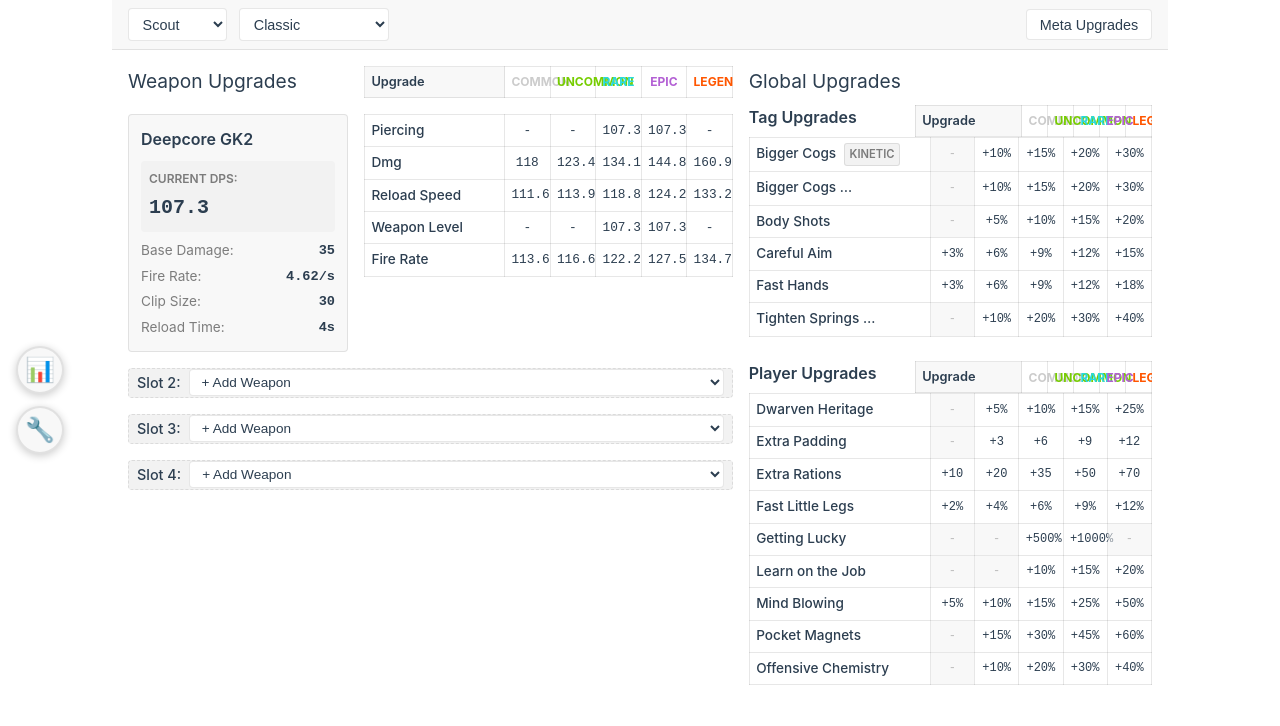
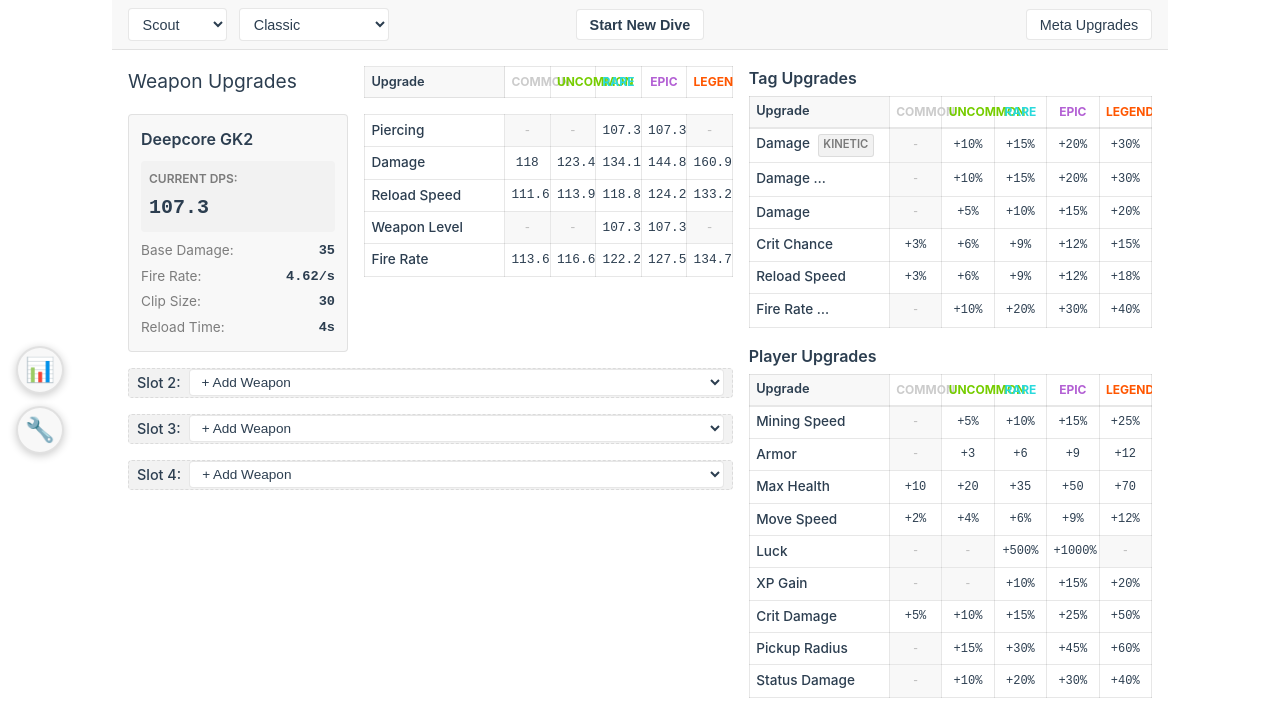
Before and after one commit to daniell-me/dwarf-math, a Vue app: page / in a window 1280 px wide. Shown: the top 726 px of the page. Built offline with nearby package versions, Linux system fonts and the light colour scheme.

Commit message:
mostly fix upgrade tables

```diff
--- a/src/components/v2/GlobalUpgradeTableV2.vue
+++ b/src/components/v2/GlobalUpgradeTableV2.vue
@@ -12,6 +12,16 @@
 const globalUpgradesStore = useGlobalUpgradesStore()
 
 function formatStatName(stat: string): string {
+  // Special case mappings for abbreviations
+  const specialCases: Record<string, string> = {
+    dmg: 'Damage',
+    xpGain: 'XP Gain'
+  }
+
+  if (specialCases[stat]) {
+    return specialCases[stat]
+  }
+
   // Convert camelCase to Title Case with spaces
   return stat
     .replace(/([A-Z])/g, ' $1')
@@ -48,6 +58,11 @@
   const value = getUpgradeValue(upgrade, rarity)
   if (value === null || value === undefined) return
 
+  // Add pulse animation
+  const target = event.currentTarget as HTMLElement
+  target.classList.add('pulse')
+  setTimeout(() => target.classList.remove('pulse'), 300)
+
   // Shift+click to remove one
   if (event.shiftKey) {
     globalUpgradesStore.removeOneUpgrade(upgrade.name, upgrade.tags, rarity)
@@ -57,13 +72,15 @@
   }
 }
 
-function getUpgradeCount(upgrade: Upgrade, rarity: Rarity): number {
-  return globalUpgradesStore.getUpgradeCount(upgrade.name, upgrade.tags, rarity)
-}
-
 function getUpgradeKey(upgrade: Upgrade): string {
   return upgrade.tags && upgrade.tags.length > 0
     ? `${upgrade.name}-${upgrade.tags.join(',')}`
+    : upgrade.name
+}
+
+function getUpgradeTooltip(upgrade: Upgrade): string {
+  return upgrade.description
+    ? `${upgrade.name} - ${upgrade.description}`
     : upgrade.name
 }
 </script>
@@ -72,11 +89,7 @@
   <div class="global-upgrade-table">
     <!-- Tag Upgrades Section -->
     <div v-if="tagUpgrades.length > 0" class="upgrade-section">
-      <div class="section-header">
-        <div class="section-title-wrapper">
       <h3 class="section-title">Tag Upgrades</h3>
-        </div>
-        <div class="rarity-headers-wrapper">
       <table class="rarity-headers-table">
         <thead>
           <tr>
@@ -92,13 +105,11 @@
           </tr>
         </thead>
       </table>
-        </div>
-      </div>
       <table class="upgrade-table">
         <tbody>
           <tr v-for="upgrade in tagUpgrades" :key="getUpgradeKey(upgrade)">
-            <td class="upgrade-name" :title="upgrade.description">
-              {{ upgrade.name }}
+            <td class="upgrade-name" :title="getUpgradeTooltip(upgrade)">
+              {{ formatStatName(upgrade.stat) }}
               <span v-if="upgrade.tags && upgrade.tags.length > 0 && !upgrade.tags.includes('all')" class="tag-badge">
                 {{ upgrade.tags[0].toUpperCase() }}
               </span>
@@ -107,13 +118,10 @@
               v-for="rarity in rarities"
               :key="rarity"
               class="upgrade-cell"
-              :class="{ selected: getUpgradeCount(upgrade, rarity) > 0, disabled: getUpgradeValue(upgrade, rarity) === null }"
+              :class="{ disabled: getUpgradeValue(upgrade, rarity) === null }"
               @click="handleCellClick(upgrade, rarity, $event)"
             >
               <span class="upgrade-value">{{ formatUpgradeValue(upgrade, rarity) }}</span>
-              <span v-if="getUpgradeCount(upgrade, rarity) > 0" class="count-badge">
-                {{ getUpgradeCount(upgrade, rarity) }}
-              </span>
             </td>
           </tr>
         </tbody>
@@ -122,11 +130,7 @@
 
     <!-- Player Upgrades Section -->
     <div v-if="playerUpgrades.length > 0" class="upgrade-section">
-      <div class="section-header">
-        <div class="section-title-wrapper">
       <h3 class="section-title">Player Upgrades</h3>
-        </div>
-        <div class="rarity-headers-wrapper">
       <table class="rarity-headers-table">
         <thead>
           <tr>
@@ -142,25 +146,20 @@
           </tr>
         </thead>
       </table>
-        </div>
-      </div>
       <table class="upgrade-table">
         <tbody>
           <tr v-for="upgrade in playerUpgrades" :key="getUpgradeKey(upgrade)">
-            <td class="upgrade-name" :title="upgrade.description">
-              {{ upgrade.name }}
+            <td class="upgrade-name" :title="getUpgradeTooltip(upgrade)">
+              {{ formatStatName(upgrade.stat) }}
             </td>
             <td
               v-for="rarity in rarities"
               :key="rarity"
               class="upgrade-cell"
-              :class="{ selected: getUpgradeCount(upgrade, rarity) > 0, disabled: getUpgradeValue(upgrade, rarity) === null }"
+              :class="{ disabled: getUpgradeValue(upgrade, rarity) === null }"
               @click="handleCellClick(upgrade, rarity, $event)"
             >
               <span class="upgrade-value">{{ formatUpgradeValue(upgrade, rarity) }}</span>
-              <span v-if="getUpgradeCount(upgrade, rarity) > 0" class="count-badge">
-                {{ getUpgradeCount(upgrade, rarity) }}
-              </span>
             </td>
           </tr>
         </tbody>
@@ -174,57 +173,45 @@
   width: 100%;
   display: flex;
   flex-direction: column;
-  gap: 1.5rem;
+  gap: 0.5rem;
 }
 
 .upgrade-section {
   display: flex;
   flex-direction: column;
   gap: 0;
-}
-
-.section-header {
-  display: flex;
-  gap: 1rem;
-  margin-bottom: 0;
-}
-
-.section-title-wrapper {
-  width: 150px;
-  flex-shrink: 0;
+  margin-bottom: 0.5rem;
 }
 
 .section-title {
-  margin: 0;
+  margin: 0 0 0.25rem 0;
   font-size: 1rem;
   font-weight: 600;
   color: var(--color-text);
-}
-
-.rarity-headers-wrapper {
-  flex: 1;
 }
 
 .rarity-headers-table {
   width: 100%;
   border-collapse: collapse;
   table-layout: fixed;
-  font-size: 0.85rem;
+  font-size: var(--upgrade-table-font-size);
 }
 
 .rarity-headers-table th {
-  padding: 0.3rem 0.4rem;
+  padding: var(--upgrade-table-padding);
   border: 1px solid var(--color-border);
   text-align: center;
 }
 
 .upgrade-name-spacer {
   text-align: left !important;
-  font-size: 0.8rem;
+  font-size: var(--upgrade-cell-font-size);
   font-weight: 600;
   background: var(--color-background-soft);
-  width: 45%;
+  width: var(--upgrade-name-width);
   white-space: nowrap;
+  min-width: var(--upgrade-name-width);
+  max-width: var(--upgrade-name-width);
 }
 
 .rarity-header {
@@ -232,7 +219,7 @@
   font-weight: 600;
   text-transform: uppercase;
   text-align: center;
-  width: 11%;
+  width: calc((100% - var(--upgrade-name-width)) / 5);
 }
 
 .rarity-common {
@@ -264,11 +251,11 @@
   width: 100%;
   border-collapse: collapse;
   table-layout: fixed;
-  font-size: 0.85rem;
+  font-size: var(--upgrade-table-font-size);
 }
 
 .upgrade-table td {
-  padding: 0.3rem 0.4rem;
+  padding: var(--upgrade-table-padding);
   border: 1px solid var(--color-border);
   text-align: center;
 }
@@ -276,12 +263,12 @@
 .upgrade-name {
   text-align: left !important;
   font-weight: 500;
-  font-size: 0.85rem;
+  font-size: var(--upgrade-name-font-size);
   white-space: nowrap;
   overflow: hidden;
   text-overflow: ellipsis;
   cursor: help;
-  width: 45%;
+  width: var(--upgrade-name-width);
 }
 
 .tag-badge {
@@ -301,22 +288,12 @@
   background: var(--color-background);
   cursor: pointer;
   transition: background-color 0.2s;
-  font-size: 0.8rem;
-  position: relative;
-  width: 11%;
+  font-size: var(--upgrade-cell-font-size);
+  width: calc((100% - var(--upgrade-name-width)) / 5);
 }
 
 .upgrade-cell:hover:not(.disabled) {
   background: var(--color-background-soft);
-}
-
-.upgrade-cell.selected {
-  background: var(--vt-c-green-soft);
-  font-weight: 600;
-}
-
-.upgrade-cell.selected:hover {
-  background: var(--vt-c-green-mute);
 }
 
 .upgrade-cell.disabled {
@@ -327,22 +304,25 @@
 }
 
 .upgrade-value {
-  font-size: 0.75rem;
+  font-size: var(--upgrade-value-font-size);
 }
 
-.count-badge {
-  position: absolute;
-  top: 2px;
-  right: 2px;
+@keyframes pulse {
+  0% {
+    transform: scale(1);
+    background: var(--color-background-soft);
+  }
+  50% {
+    transform: scale(1.05);
+    background: var(--vt-c-green-soft);
+  }
+  100% {
+    transform: scale(1);
     background: var(--color-background);
-  border: 1px solid var(--color-border);
-  border-radius: 50%;
-  width: 16px;
-  height: 16px;
-  display: flex;
-  align-items: center;
-  justify-content: center;
-  font-size: 0.65rem;
-  font-weight: bold;
+  }
+}
+
+.upgrade-cell.pulse {
+  animation: pulse 0.3s ease-out;
 }
 </style>
--- a/src/components/v2/GlobalUpgradesSectionV2.vue
+++ b/src/components/v2/GlobalUpgradesSectionV2.vue
@@ -49,6 +49,9 @@
 
 <style scoped>
 .global-upgrades-section {
+  /* Override upgrade name width to match weapon tables */
+  --upgrade-name-width: 140px;
+
   display: flex;
   flex-direction: column;
   height: 100%;
--- a/src/components/v2/HeaderV2.vue
+++ b/src/components/v2/HeaderV2.vue
@@ -10,6 +10,7 @@
 interface Emits {
   (e: 'update:selectedClassMod', value: ClassMod): void
   (e: 'openMetaUpgrades'): void
+  (e: 'startNewDive'): void
 }
 
 const props = defineProps<Props>()
@@ -83,6 +84,12 @@
       </select>
     </div>
 
+    <div class="center-section">
+      <button @click="emit('startNewDive')" class="header-button new-dive-button">
+        Start New Dive
+      </button>
+    </div>
+
     <div class="right-section">
       <button @click="emit('openMetaUpgrades')" class="header-button">
         Meta Upgrades
@@ -104,10 +111,24 @@
 }
 
 .left-section,
+.center-section,
 .right-section {
   display: flex;
   gap: 0.75rem;
   align-items: center;
+  flex: 1;
+}
+
+.left-section {
+  justify-content: flex-start;
+}
+
+.center-section {
+  justify-content: center;
+}
+
+.right-section {
+  justify-content: flex-end;
 }
 
 .class-select,
@@ -139,4 +160,8 @@
 .header-button:hover {
   background: var(--color-background-mute);
 }
+
+.new-dive-button {
+  font-weight: 600;
+}
 </style>
--- a/src/components/v2/UpgradeTableV2.vue
+++ b/src/components/v2/UpgradeTableV2.vue
@@ -15,6 +15,16 @@
 const selectedUpgradesStore = useSelectedUpgradesStore()
 
 function formatStatName(stat: string): string {
+  // Special case mappings for abbreviations
+  const specialCases: Record<string, string> = {
+    dmg: 'Damage',
+    xpGain: 'XP Gain'
+  }
+
+  if (specialCases[stat]) {
+    return specialCases[stat]
+  }
+
   // Convert camelCase to Title Case with spaces
   return stat
     .replace(/([A-Z])/g, ' $1')
@@ -28,6 +38,11 @@
   const value = getUpgradeValue(upgrade, rarity)
   if (value === undefined) return
 
+  // Add pulse animation
+  const target = event.currentTarget as HTMLElement
+  target.classList.add('pulse')
+  setTimeout(() => target.classList.remove('pulse'), 300)
+
   // Shift+click to remove one
   if (event.shiftKey) {
     selectedUpgradesStore.removeOneUpgrade(props.weapon.id, upgrade.name, rarity)
@@ -37,9 +52,10 @@
   }
 }
 
-function getUpgradeCount(upgradeName: string, rarity: Rarity): number {
-  if (!props.weapon) return 0
-  return selectedUpgradesStore.getUpgradeCount(props.weapon.id, upgradeName, rarity)
+function getUpgradeTooltip(upgrade: Upgrade): string {
+  return upgrade.description
+    ? `${upgrade.name} - ${upgrade.description}`
+    : upgrade.name
 }
 </script>
 
@@ -48,13 +64,15 @@
     <table>
       <tbody>
         <tr v-for="upgrade in upgrades" :key="upgrade.name">
-          <td class="upgrade-name">{{ formatStatName(upgrade.stat) }}</td>
+          <td class="upgrade-name" :title="getUpgradeTooltip(upgrade)">{{ formatStatName(upgrade.stat) }}</td>
           <td
             v-for="rarity in rarities"
             :key="rarity"
             class="dps-cell"
-            :class="{ selected: getUpgradeCount(upgrade.name, rarity) > 0 }"
-            @click="weapon && handleCellClick(upgrade, rarity, $event)"
+            :class="{
+              disabled: !weapon || !getUpgradedDPS(weapon, upgrade, rarity)
+            }"
+            @click="weapon && getUpgradedDPS(weapon, upgrade, rarity) && handleCellClick(upgrade, rarity, $event)"
           >
             <span class="dps-value">{{ weapon ? (getUpgradedDPS(weapon, upgrade, rarity) || '-') : '-' }}</span>
           </td>
@@ -73,11 +91,11 @@
   width: 100%;
   border-collapse: collapse;
   table-layout: fixed;
-  font-size: 0.85rem;
+  font-size: var(--upgrade-table-font-size);
 }
 
 .upgrade-table td {
-  padding: 0.3rem 0.4rem;
+  padding: var(--upgrade-table-padding);
   border: 1px solid var(--color-border);
   text-align: center;
 }
@@ -85,9 +103,12 @@
 .upgrade-name {
   text-align: left !important;
   font-weight: 500;
-  font-size: 0.85rem;
+  font-size: var(--upgrade-name-font-size);
   width: var(--upgrade-name-width);
   white-space: nowrap;
+  overflow: hidden;
+  text-overflow: ellipsis;
+  cursor: help;
 }
 
 .dps-cell {
@@ -95,26 +116,42 @@
   background: var(--color-background);
   cursor: pointer;
   transition: background-color 0.2s;
-  font-size: 0.8rem;
+  font-size: var(--upgrade-cell-font-size);
   width: calc((100% - var(--upgrade-name-width)) / 5);
 }
 
-.dps-cell:hover {
+.dps-cell:hover:not(.disabled) {
   background: var(--color-background-soft);
 }
 
-.dps-cell.selected {
-  background: var(--vt-c-green);
-  color: white;
-  font-weight: bold;
-}
-
-.dps-cell.selected:hover {
-  background: hsla(160, 100%, 32%, 1);
+.dps-cell.disabled {
+  background: var(--color-background-mute);
+  color: var(--color-text-muted);
+  cursor: not-allowed;
+  opacity: 0.5;
 }
 
 .dps-value {
   display: block;
   width: 100%;
 }
+
+@keyframes pulse {
+  0% {
+    transform: scale(1);
+    background: var(--color-background-soft);
+  }
+  50% {
+    transform: scale(1.05);
+    background: var(--vt-c-green-soft);
+  }
+  100% {
+    transform: scale(1);
+    background: var(--color-background);
+  }
+}
+
+.dps-cell.pulse {
+  animation: pulse 0.3s ease-out;
+}
 </style>
--- a/src/data/upgrades.ts
+++ b/src/data/upgrades.ts
@@ -1,5 +1,5 @@
 import type { Upgrade } from './types'
-import { Rarity, Stat, WeaponTag, UpgradeCategory } from './types'
+import { Stat, WeaponTag, UpgradeCategory } from './types'
 
 /**
  * UPGRADE STRUCTURE GUIDE
@@ -30,76 +30,83 @@
  * }
  */
 
-// Weapon Upgrades - Mid-dive upgrades that increase weapon level
-export const upgrades: Upgrade[] = [
+// All Upgrades - Consolidated list of all mid-dive upgrades
+export const allUpgrades: Upgrade[] = [
+  // ===== WEAPON UPGRADES - Mid-dive upgrades that increase weapon level =====
   {
     name: 'Add Punch',
     stat: Stat.piercing,
     tags: [WeaponTag.projectile],
     category: UpgradeCategory.weapon,
-    values: [null, null, 0.25, 0.50, null]
+    values: [null, null, 0.25, 0.50, null],
+    description: 'Increases piercing of all [PROJECTILE] weapons'
   },
   {
     name: 'Bigger Cogs',
     stat: Stat.dmg,
     tags: [WeaponTag.all],
     category: UpgradeCategory.weapon,
-    values: [0.10, 0.15, 0.25, 0.35, 0.50]
+    values: [0.10, 0.15, 0.25, 0.35, 0.50],
+    description: 'Increases damage of all weapons'
   },
   {
     name: 'Loosen Bolts',
     stat: Stat.reloadSpeed,
     tags: [WeaponTag.all],
     category: UpgradeCategory.weapon,
-    values: [0.10, 0.15, 0.25, 0.35, 0.50]
+    values: [0.10, 0.15, 0.25, 0.35, 0.50],
+    description: 'Increases reload speed of all weapons'
   },
   {
     name: 'More Drones!',
     stat: Stat.droneCount,
     tags: [WeaponTag.drone],
     category: UpgradeCategory.weapon,
-    values: [null, null, null, null, 1]
+    values: [null, null, null, null, 1],
+    description: 'Adds an additional drone to all [DRONE] weapons'
   },
   {
     name: 'Open Valves',
     stat: Stat.range,
     tags: [WeaponTag.beam],
     category: UpgradeCategory.weapon,
-    values: [null, null, 0.10, 0.15, 0.25]
+    values: [null, null, 0.10, 0.15, 0.25],
+    description: 'Increases the range of all [BEAM] weapons'
   },
   {
     name: 'Paint Job',
     stat: Stat.weaponLevel,
     tags: [WeaponTag.all],
     category: UpgradeCategory.weapon,
-    values: [null, null, 2, 3, null]
+    values: [null, null, 2, 3, null],
+    description: 'Increases weapon level of all weapons'
   },
   {
     name: 'Split Nozzles',
     stat: Stat.beamCount,
     tags: [WeaponTag.beam],
     category: UpgradeCategory.weapon,
-    values: [null, null, null, null, 1]
+    values: [null, null, null, null, 1],
+    description: 'Adds an additional beam to all [BEAM] weapons'
   },
   {
     name: 'Tighten Springs',
     stat: Stat.fireRate,
     tags: [WeaponTag.projectile],
     category: UpgradeCategory.weapon,
-    values: [0.10, 0.15, 0.25, 0.35, 0.50]
+    values: [0.10, 0.15, 0.25, 0.35, 0.50],
+    description: 'Increases fire rate of all [PROJECTILE] weapons'
   },
   {
     name: 'Tweak Potency',
     stat: Stat.statusPotency,
     tags: [WeaponTag.acid, WeaponTag.electrical, WeaponTag.fire],
     category: UpgradeCategory.weapon,
-    values: [null, 0.15, 0.25, 0.35, null]
-  }
-]
+    values: [null, 0.15, 0.25, 0.35, null],
+    description: 'Increases status potency of all [ACID], [ELECTRICAL], and [FIRE] weapons'
+  },
 
-// Tag Upgrades - Tag Mastery and Weapon-affecting Player Stats
-export const tagUpgrades: Upgrade[] = [
-  // Apply Dwarf Tape - Increases weapon lifetime
+  // ===== TAG UPGRADES - Tag Mastery and Weapon-affecting Player Stats =====
   {
     name: 'Apply Dwarf Tape',
     stat: Stat.lifetime,
@@ -124,8 +131,6 @@
     values: [null, 0.10, 0.20, 0.30, 0.40],
     description: 'Increases the expected lifetime of all [DRONE] weapons'
   },
-
-  // Bigger Cogs - Increases damage by element type
   {
     name: 'Bigger Cogs',
     stat: Stat.dmg,
@@ -246,8 +251,6 @@
     values: [null, 0.10, 0.15, 0.20, 0.30],
     description: 'Increases damage of all [THROWABLE] weapons'
   },
-
-  // Compacted Powder - Increases explosion radius
   {
     name: 'Compacted Powder',
     stat: Stat.explosionRadius,
@@ -256,8 +259,6 @@
     values: [null, null, 0.15, 0.20, 0.30],
     description: 'Increases explosion radius of all [EXPLOSIVE] weapons'
   },
-
-  // Loosen Bolts - Increases reload speed by weapon weight class
   {
     name: 'Loosen Bolts',
     stat: Stat.reloadSpeed,
@@ -348,10 +349,7 @@
     values: [null, null, 0.12, 0.18, null],
     description: 'Increase all critical chance of all [ELECTRICAL] weapons'
   },
-]
-
-// Player Upgrades - Non-combat and Utility Stats
-export const playerUpgrades: Upgrade[] = [
+  // ===== PLAYER UPGRADES - Non-combat and Utility Stats =====
   {
     name: 'Dwarven Heritage',
     stat: Stat.miningSpeed,
@@ -425,3 +423,8 @@
     description: 'Increases status effect damage'
   }
 ]
+
+// Convenience exports - filtered by category
+export const weaponUpgrades = allUpgrades.filter(u => u.category === UpgradeCategory.weapon)
+export const tagUpgrades = allUpgrades.filter(u => u.category === UpgradeCategory.tag)
+export const playerUpgrades = allUpgrades.filter(u => u.category === UpgradeCategory.player)
--- a/src/views/v2/HomeViewV2.vue
+++ b/src/views/v2/HomeViewV2.vue
@@ -1,7 +1,7 @@
 <script setup lang="ts">
 import { ref, computed } from 'vue'
 import { weapons, weaponsMap } from '@/data/weapons'
-import { upgrades, tagUpgrades, playerUpgrades } from '@/data/upgrades'
+import { weaponUpgrades, tagUpgrades, playerUpgrades } from '@/data/upgrades'
 import { classMods } from '@/data/classMods'
 import { classBaseStats } from '@/data/classes'
 import { metaUpgrades } from '@/data/metaUpgrades'
@@ -9,6 +9,8 @@
 import { calculateCurrentStats, calculateDPSWithUpgrade, calculateDPS } from '@/services/calculations'
 import { getValidUpgradesForWeapon, getUpgradeValue } from '@/utils/weaponFunctions'
 import { useMetaUpgradesStore } from '@/stores/metaUpgrades'
+import { useSelectedUpgradesStore } from '@/stores/selectedUpgrades'
+import { useGlobalUpgradesStore } from '@/stores/globalUpgrades'
 import HeaderV2 from '@/components/v2/HeaderV2.vue'
 import WeaponListV2 from '@/components/v2/WeaponListV2.vue'
 import GlobalUpgradesSectionV2 from '@/components/v2/GlobalUpgradesSectionV2.vue'
@@ -20,6 +22,8 @@
 const selectedClassMod = ref<ClassMod | null>(null)
 const equippedWeapons = ref<(Weapon | null)[]>([null, null, null, null])
 const metaUpgradesStore = useMetaUpgradesStore()
+const selectedUpgradesStore = useSelectedUpgradesStore()
+const globalUpgradesStore = useGlobalUpgradesStore()
 const showMetaUpgrades = ref(false)
 const showStatsDrawer = ref(false)
 const showBuildDrawer = ref(false)
@@ -77,7 +81,7 @@
 }
 
 function getValidUpgrades(weapon: Weapon): Upgrade[] {
-  return getValidUpgradesForWeapon(weapon, upgrades)
+  return getValidUpgradesForWeapon(weapon, weaponUpgrades)
 }
 
 function getUpgradedDPS(weapon: Weapon, upgrade: Upgrade, rarity: Rarity): number | null {
@@ -127,6 +131,18 @@
 function removeWeapon(index: number) {
   equippedWeapons.value[index] = null
 }
+
+function handleStartNewDive() {
+  // Clear class selection
+  selectedClassMod.value = null
+
+  // Clear equipped weapons
+  equippedWeapons.value = [null, null, null, null]
+
+  // Clear upgrade stores (but NOT meta upgrades)
+  selectedUpgradesStore.$reset()
+  globalUpgradesStore.$reset()
+}
 </script>
 
 <template>
@@ -136,6 +152,7 @@
       :selected-class-mod="selectedClassMod"
       @update:selected-class-mod="handleClassModChange"
       @open-meta-upgrades="showMetaUpgrades = true"
+      @start-new-dive="handleStartNewDive"
     />
 
     <div v-if="selectedClassMod" class="main-layout">
@@ -153,7 +170,6 @@
       </div>
 
       <div class="right-column">
-        <h2>Global Upgrades</h2>
         <GlobalUpgradesSectionV2
           :tag-upgrades="tagUpgrades"
           :player-upgrades="playerUpgrades"
```
Also changed, not shown: src/App.vue (+13 -0 lines). Lines whose indentation alone changed are shown as unchanged.
